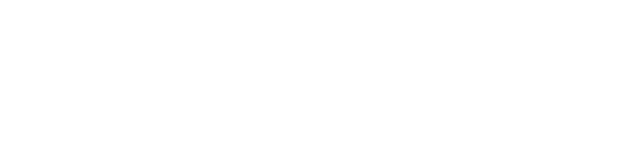
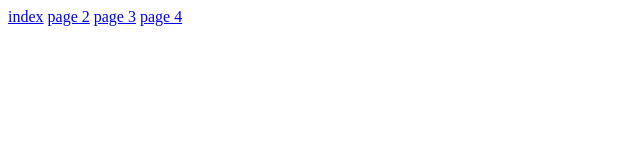
Before and after one commit to Asher-stitt/AsherStitt-AS92005, a plain HTML site: page index.html in a window 1280 px wide. Shown: the whole page, without its empty margins (0-640 px from the left). Drawn offline with Linux system fonts and the light colour scheme.

Commit message:
making changes

```diff
--- a/index.html
+++ b/index.html
@@ -5,6 +5,9 @@
     <title>Title</title>
 </head>
 <body>
-
+<a href="index.html"> index</a>
+<a href="page2.html"> page 2</a>
+<a href="page3.html"> page 3</a>
+<a href="page4.html"> page 4</a>
 </body>
 </html>
```
Also changed, not shown: page2.html (+4 -1 lines), page3.html (+4 -1 lines), page4.html (+4 -1 lines).
